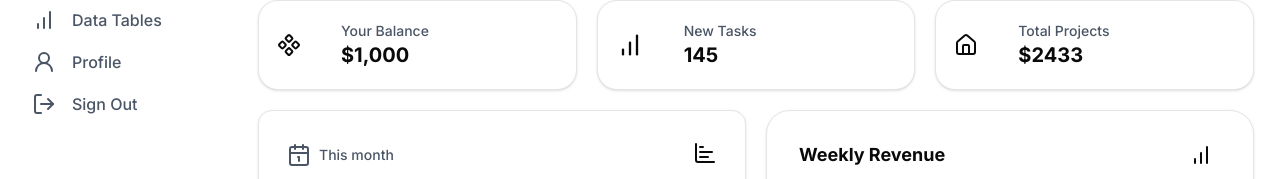
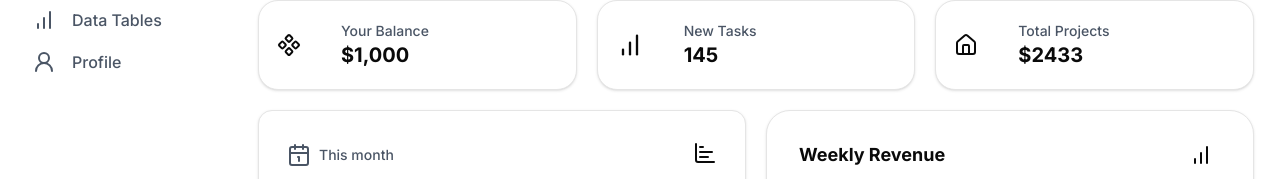
Before and after one commit to AlexandreDresch/nodal, a Next.js app: page /dashboard/default in a window 1280 px wide. Shown: the part 222-401 px from the top of the page. Built offline with nearby package versions, Linux system fonts and the light colour scheme.

Commit message:
refactor: remove Sign Out route from dashboard navigation

```diff
--- a/app/routes.tsx
+++ b/app/routes.tsx
@@ -5,7 +5,6 @@ import {
   BarChartIcon,
   User2Icon,
   RouteIcon,
-  LogOutIcon,
 } from "lucide-react";
 
 const routes = [
@@ -34,11 +33,5 @@ const routes = [
     path: "profile",
     icon: <User2Icon className="h-6 w-6" />,
   },
-  {
-    name: "Sign Out",
-    layout: "/dashboard",
-    path: "sign-out",
-    icon: <LogOutIcon className="h-6 w-6" />,
-  },
 ];
 export default routes;
```
